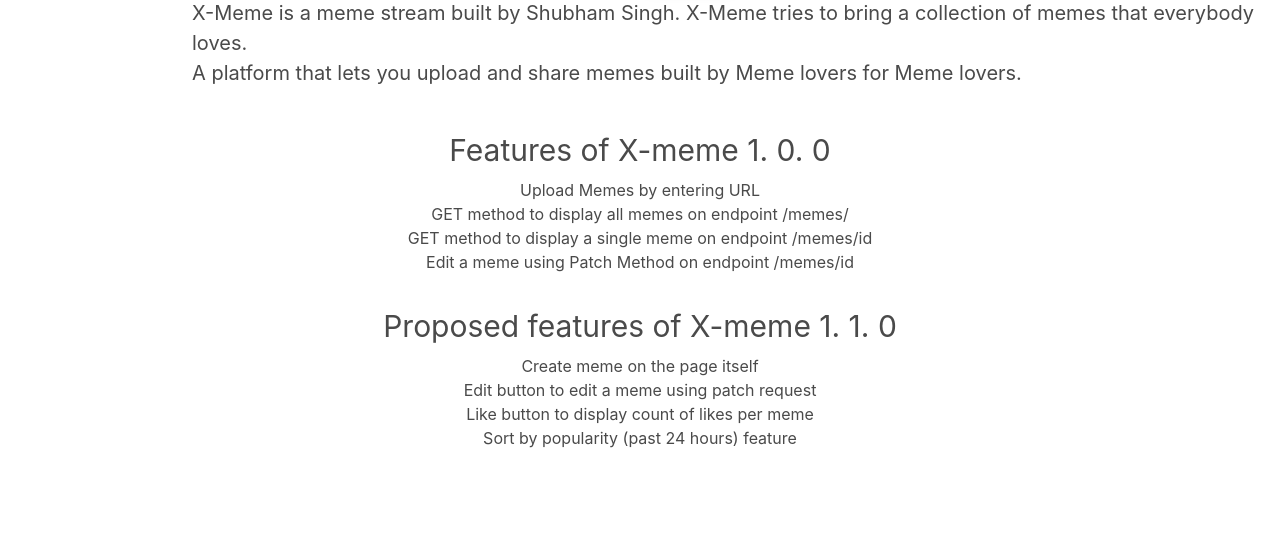
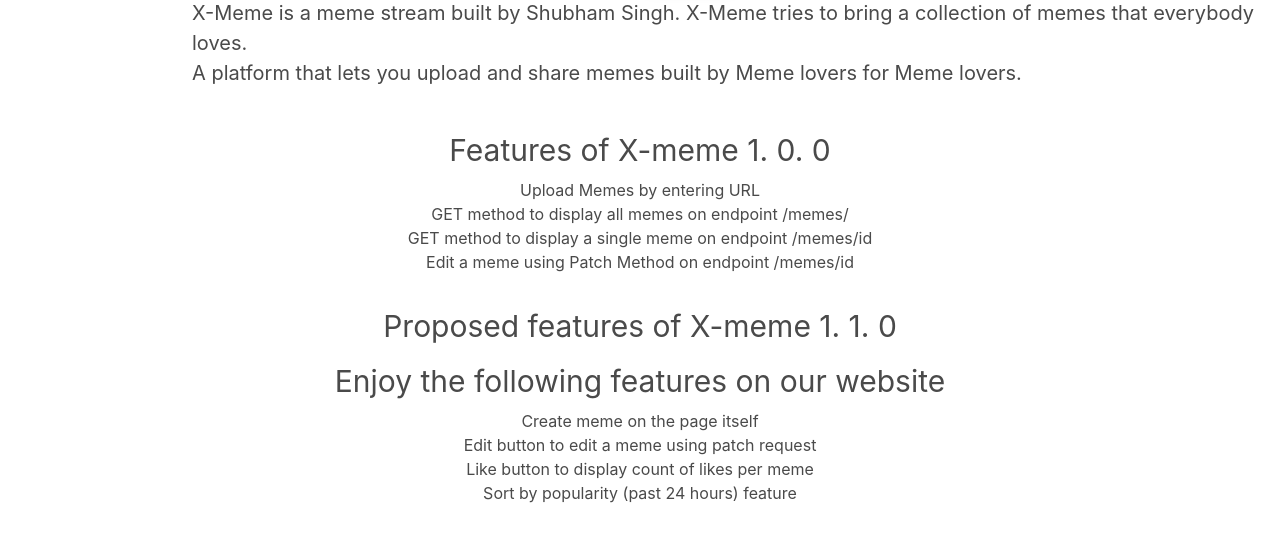
Before and after one commit to shivamprakashsp/XMeme, a plain HTML site: page frontend/About.html in a window 1280 px wide. Shown: the part 335-876 px from the top of the page. Before the commit the page ends 835 px from the top, so only its background shows below. Drawn offline with nearby package versions, Linux system fonts and the light colour scheme.

Commit message:
Updated frontend

```diff
--- a/frontend/About.html
+++ b/frontend/About.html
@@ -44,6 +44,7 @@
 
         <h2 style="text-align: center; padding-top: 30px;">Proposed features of X-meme 1. 1. 0</h2>
         <ul style="text-align: center;">
+            <h2>Enjoy the following features on our website</h2>
             <li>Create meme on the page itself</li>
             <li>Edit button to edit a meme using patch request</li>
             <li>Like button to display count of likes per meme</li>
```
